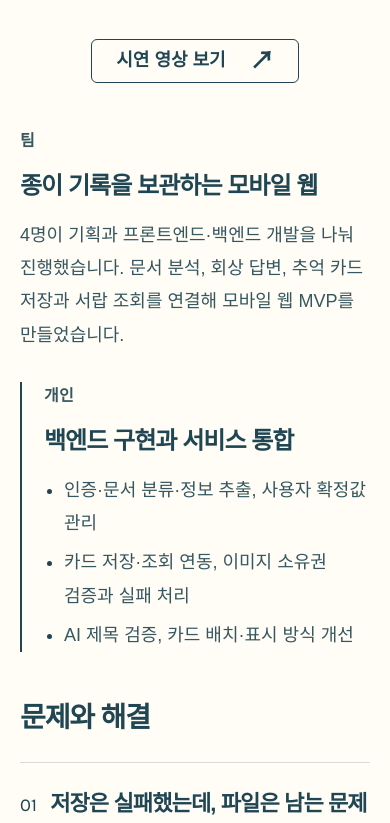
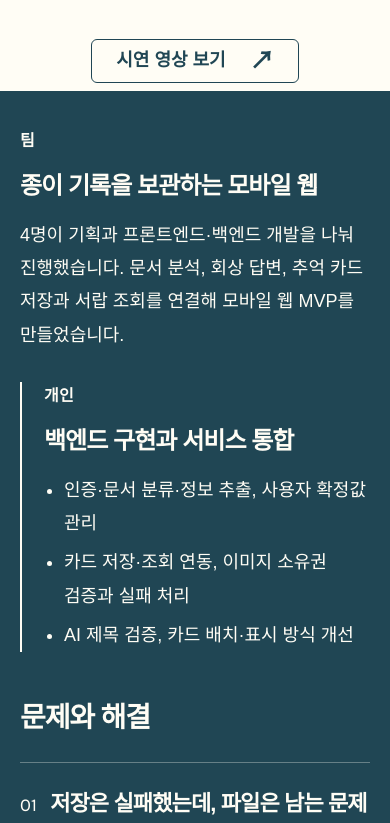
Before and after one commit to sohyeon-kang/portfolio, a plain HTML site: page index.html in a window 390 px wide. Shown: the part 3516-4339 px from the top of the page. Drawn offline with Linux system fonts and the light colour scheme; a web font is replaced by a local one.

Commit message:
Apply inverse project detail colors and contextual text selection

```diff
--- a/index.html
+++ b/index.html
@@ -8,7 +8,7 @@
   <title>강소현 · Kang Sohyeon — From idea to service.</title>
   <link rel="icon" href="assets/favicon.svg" type="image/svg+xml">
   <link rel="preload" href="assets/fonts/PretendardVariable.woff2" as="font" type="font/woff2" crossorigin>
-  <link rel="stylesheet" href="style.css?v=20261001-copy-refined">
+  <link rel="stylesheet" href="style.css?v=20261001-section-colors">
   <script src="assets/vendor/gsap.min.js" defer></script>
   <script src="script.js?v=20261001-copy-refined" defer></script>
 </head>
@@ -56,13 +56,15 @@
       <div class="project-demo" id="memory-demo">
         <a class="demo-link" href="assets/memory-demo.mp4" target="_blank" rel="noopener noreferrer">시연 영상 보기 <span aria-hidden="true">↗</span><span class="sr-only"> (새 탭)</span></a>
       </div>
+      </div>
+      <div class="case-details"><div class="wrap">
       <div class="contribution-grid"><section class="team-contribution"><span class="mini-label">팀</span><h3>종이 기록을 보관하는 모바일 웹</h3><p>4명이 기획과 프론트엔드·백엔드 개발을 나눠 진행했습니다. 문서 분석, 회상 답변, 추억 카드 저장과 서랍 조회를 연결해 모바일 웹 MVP를 만들었습니다.</p></section><section class="my-contribution"><span class="mini-label">개인</span><h3>백엔드 구현과 서비스 통합</h3><ul><li>인증·문서 분류·정보 추출, 사용자 확정값 관리</li><li>카드 저장·조회 연동, 이미지 소유권 검증과 실패 처리</li><li>AI 제목 검증, 카드 배치·표시 방식 개선</li></ul></section></div>
       <section class="problem-solving" aria-labelledby="memory-problems"><div class="problem-heading"><h3 id="memory-problems">문제와 해결</h3></div>
 <article class="problem-row"><h4><span>01</span>저장은 실패했는데, 파일은 남는 문제</h4><div class="problem-pair"><div><span class="problem-label">문제</span><p>카드 저장 중 오류가 나면 업로드한 이미지 파일이 남을 수 있었습니다.</p></div><div><span class="problem-label">해결</span><p>저장 실패 시 잔여 파일을 정리하도록 보완했습니다. 이미지 조회에는 인증·소유권 검증을 연결했습니다.</p></div></div></article><article class="problem-row"><h4><span>02</span>답변을 나열하는 AI 제목</h4><div class="problem-pair"><div><span class="problem-label">문제</span><p>회상 제목이 답변을 단순 나열해, 하나의 장면으로 읽히지 않았습니다.</p></div><div><span class="problem-label">해결</span><p>나열형 결과를 검증하고 한 차례 재생성했습니다. 재생성 후에도 부적합하면 직접 입력으로 이어지도록 구성했습니다.</p></div></div></article><article class="problem-row"><h4><span>03</span>한쪽에 몰리는 추억 카드</h4><div class="problem-pair"><div><span class="problem-label">문제</span><p>서랍에 카드가 몰리면 개별 기록을 구분하기 어려웠습니다.</p></div><div><span class="problem-label">해결</span><p>기존 카드와 멀리 떨어진 빈 위치를 우선 선택하도록 배치를 변경해, 서랍 전체에 카드를 분산했습니다.</p></div></div></article>
       </section>
       <div class="project-result"><span class="mini-label">검증 결과</span><p><strong>실제 API로 저장·조회를 확인했습니다.</strong> 당시 통합 기록 기준 백엔드 91개·프론트엔드 27개 테스트를 통과했습니다.</p></div>
       <p class="scope-note">공개 배포 전 로컬 MVP입니다. Codex를 구현·테스트에 활용했으며, 기능 범위와 수정 기준은 직접 결정했습니다.</p>
-          </div>
+      </div></div>
     </section>
 
 
@@ -77,13 +79,15 @@
         <figure><div class="project-screen"><img src="assets/DUA3.png" alt="지하철 승차·환승·출구 확인 항목과 방문 장소를 보여주는 DUA 이동 안내 화면" loading="lazy" width="576" height="1155"></div><figcaption>03 / 지하철 이동 안내</figcaption></figure>
         <p class="gallery-caption">조건 선택 → 추천 코스 → 지하철 이동 안내 · 개인 작업본</p>
       </div>
+      </div>
+      <div class="case-details"><div class="wrap">
       <div class="contribution-grid"><section class="team-contribution"><span class="mini-label">팀</span><h3>현장 조사 기반 부산 여행 서비스</h3><p>8명이 기획·답사·초기 설계를 진행했습니다. 장소와 이동 조건을 조사해 여행 코스와 지하철 동선을 함께 안내하는 흐름을 기획하고, 추천 API와 화면·지도를 연결했습니다.</p></section><section class="my-contribution"><span class="mini-label">개인</span><h3>화면 재설계와 탐색 흐름 구현</h3><ul><li>개인 작업본 dua_personal의 와이어프레임·화면 재구현</li><li>검색 조건·추천 결과·선택 코스 저장과 복원</li><li>지하철 이동 안내 화면, 지도 표시와 로딩·빈 결과·오류 화면 구현</li></ul></section></div>
       <section class="problem-solving" aria-labelledby="dua-problems"><div class="problem-heading"><p class="section-kicker">문제와 해결</p><h3 id="dua-problems">화면을 오가도 탐색이 이어지도록.</h3></div>
 <article class="problem-row"><h4><span>01</span>화면을 이동하면 사라지는 선택</h4><div class="problem-pair"><div><span class="problem-label">문제</span><p>페이지 이동·새로고침으로 조건과 코스가 초기화되면 같은 검색을 반복해야 했습니다.</p></div><div><span class="problem-label">해결</span><p>검색 조건·추천 결과·선택 코스를 sessionStorage에 저장했습니다. 이전 화면으로 돌아와도 선택한 조건과 코스를 이어서 볼 수 있도록 복원했습니다.</p></div></div></article><article class="problem-row"><h4><span>02</span>와이어프레임과 실제 화면의 차이</h4><div class="problem-pair"><div><span class="problem-label">문제</span><p>와이어프레임대로 구현한 뒤 실제 화면을 보니, 구성과 정보 배치를 다시 다듬을 필요가 있었습니다.</p></div><div><span class="problem-label">해결</span><p>여행 조건 선택 → 추천 코스 → 지하철 이동 안내 순서로 화면을 다시 구성했습니다. 각 단계에서 필요한 코스와 이동 정보를 확인하도록 배치를 수정했습니다.</p></div></div></article>
       </section>
       <div class="project-result"><span class="mini-label">구현 범위</span><p><strong>추천·비교·상세 화면과 상태 복원을 구현했습니다.</strong> 지하철 승차·환승·출구 동선 안내는 구현 중입니다.</p></div>
       <p class="scope-note">현재 지도 연결선·거리는 직선 기준이며, 실제 길찾기는 외부 카카오맵으로 연결합니다.</p>
-          </div>
+      </div></div>
     </section>
 
 
--- a/style.css
+++ b/style.css
@@ -18,7 +18,9 @@ button,a,summary{-webkit-tap-highlight-color:transparent}
 a:focus-visible,button:focus-visible,summary:focus-visible{outline:3px solid var(--memory-ink);outline-offset:6px}
 button:disabled{opacity:.4;cursor:default}
 [hidden]{display:none!important}
-::selection{background:var(--sky);color:var(--ink)}
+::selection{background:var(--selection-bg,#dbeaf0);color:currentColor}
+.about-section,#dua{--selection-bg:#fffdf5}
+.links-section{--selection-bg:#365760}
 .wrap{width:min(1240px,calc(100% - 112px));margin-inline:auto}
 .sr-only{position:absolute;width:1px;height:1px;padding:0;margin:-1px;overflow:hidden;clip:rect(0,0,0,0);white-space:nowrap;border:0}
 .skip-link{position:fixed;z-index:100;top:10px;left:16px;padding:12px 20px;background:var(--ink);color:var(--paper);transform:translateY(-160%)}
@@ -87,8 +89,10 @@ h1{font:800 clamp(96px,18vw,252px)/1 var(--display);letter-spacing:-.065em;white
 @media(hover:hover){.feature-link:hover .receipt-art{transform:rotate(-5deg) translateY(-5px)}.feature-link:hover .letter-art{transform:rotate(4deg) translateY(-5px)}.feature-link:hover .mini-browser{transform:translateX(-50%) rotate(-2deg) translateY(-5px)}.feature-link:hover .feature-bottom b{transform:translate(3px,-3px)}}
 
 /* Every case uses the same order: identity, scope, evidence, role, problems, result. */
-.case-section{background:var(--project-color);padding:40px 0 95px;--project-color:var(--memory-bg);--project-ink:var(--memory-ink)}
+.case-section{background:var(--project-color);padding:40px 0 0;--project-color:var(--memory-bg);--project-ink:var(--memory-ink)}
 #dua{--project-color:var(--dua-bg);--project-ink:var(--dua-ink);padding-top:45px}
+.case-details{background:#204654;color:var(--ink);padding-bottom:95px;--ink:#fffdf5;--muted:var(--ink);--project-ink:var(--ink);--line:#fffdf550;--selection-bg:#365760}
+#dua .case-details{--ink:#dbeaf0;--line:#dbeaf050}
 .case-heading{position:relative;isolation:isolate;text-align:center;padding:62px 0 38px;border-bottom:1px solid var(--ink)}
 
 .eyebrow{margin-bottom:24px}
@@ -201,7 +205,7 @@ figure figcaption{font-size:16px;line-height:1.6;margin-top:16px;text-align:cent
  .feature-media{flex:none;min-height:365px;height:365px;max-width:430px;width:100%;align-self:center;margin-top:24px}.receipt-art{width:43%;left:3%;max-width:180px}.letter-art{width:63%;right:0;top:34%;max-width:265px}
  .receipt-copy{font-size:11px;gap:5px}.receipt-copy strong{font-size:18px;margin:2px 0}.receipt-copy small{font-size:9px}.letter-copy{font-size:14px;line-height:1.65}.letter-copy strong{font-size:28px;margin:7px 0}.letter-copy small{font-size:10px}
  .mini-browser{width:70%;max-width:230px;height:350px;top:3px}.feature-bottom{padding-top:16px;gap:4px 20px;align-items:flex-start}.feature-bottom>span:first-child{min-height:44px;display:flex;align-items:center}
- .case-section,#dua{padding-top:20px;padding-bottom:65px}.case-heading{padding:60px 0 30px}
+ .case-section,#dua{padding-top:20px;padding-bottom:0}.case-details{padding-bottom:65px}.case-heading{padding:60px 0 30px}
  .eyebrow{margin-bottom:20px}.case-heading h2{font-size:90px}#memory .case-heading h2{font-size:61px}.case-subtitle{font-size:22px;margin-top:18px}.source-link{margin-top:16px}
  .project-meta{grid-template-columns:1fr 1fr;padding-block:25px;gap:25px 20px}.project-meta>div{padding-left:16px}.project-meta>div:nth-child(3){border:0;padding-left:0}.project-meta dt,.project-meta small{font-size:16px}.project-meta dd{font-size:18px}
  .case-introduction{grid-template-columns:1fr;gap:20px;padding:34px 0}.case-introduction h3{font-size:28px}.case-introduction p{font-size:18px}
```
